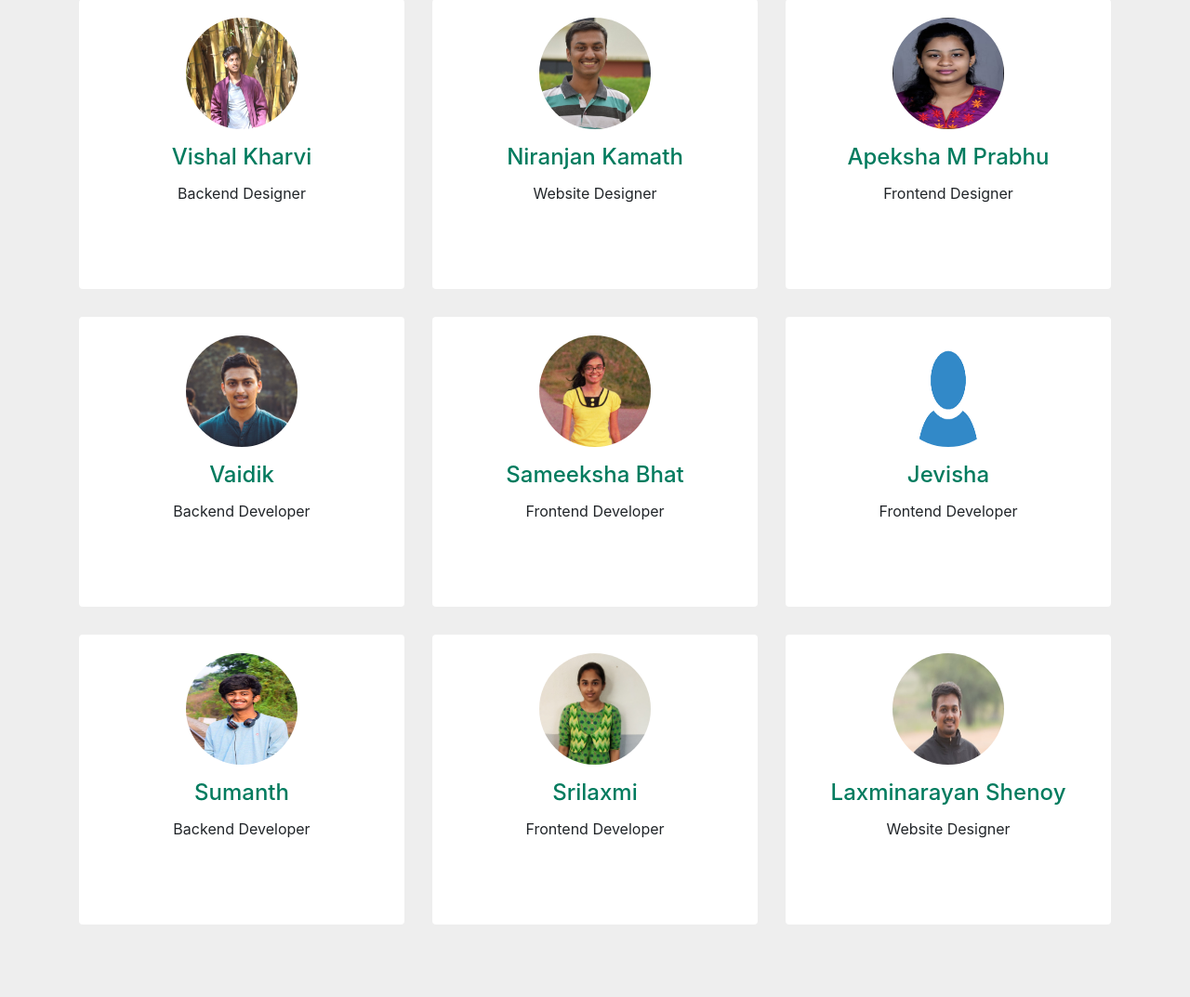
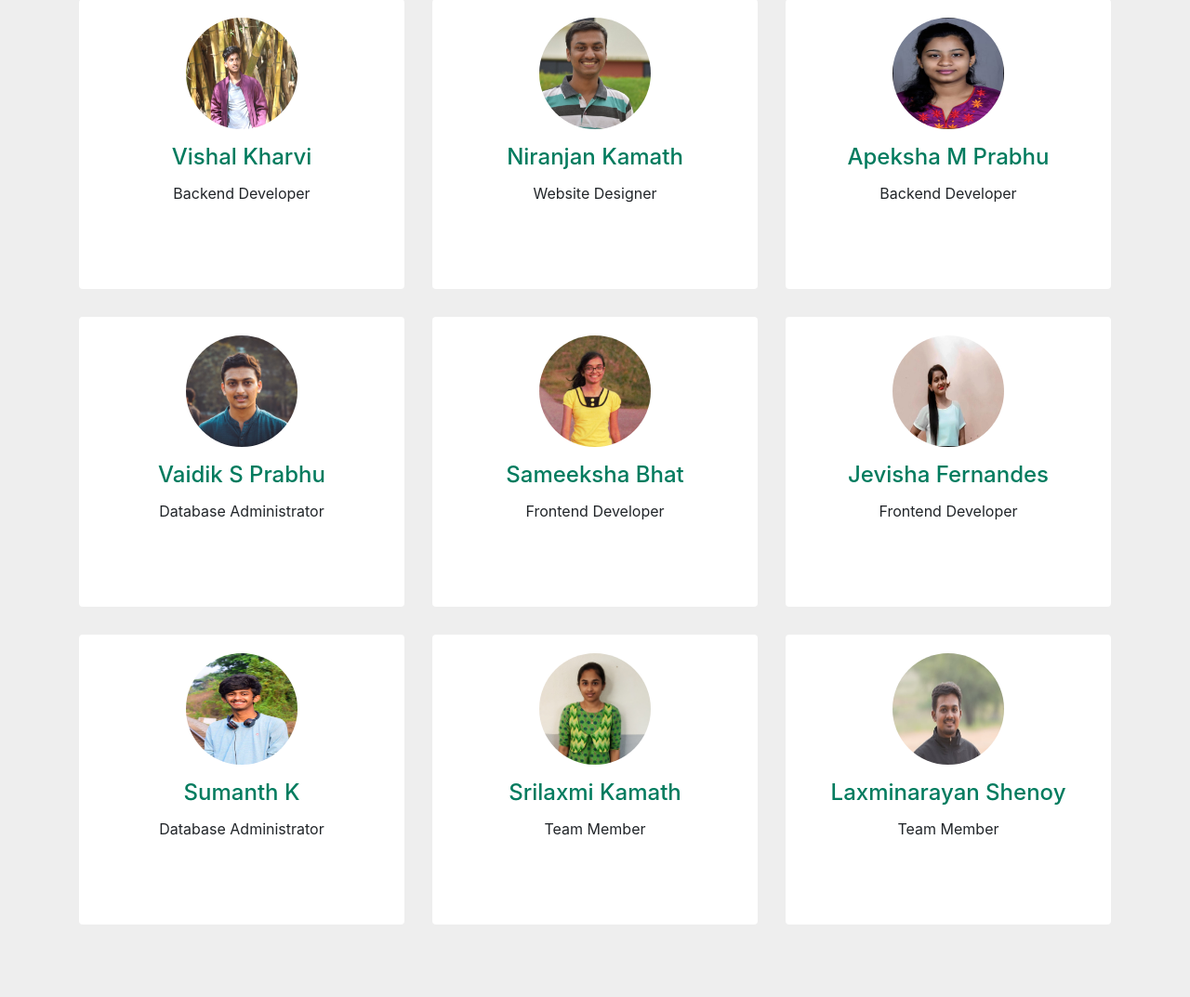
Before and after one commit to AchintyaSushiksha/SCL-Maxo, a Flask app: page /about in a window 1280 px wide. Shown: the part 239-1312 px from the top of the page at 93% size. Run offline with Flask 2, Linux system fonts and the light colour scheme; the visitor is signed in with stand-in values (Sample User, id 1); some libraries are stand-ins or nearby versions.

Commit message:
Update about.html

```diff
--- a/maxo_scl/templates/about.html
+++ b/maxo_scl/templates/about.html
@@ -225,7 +225,7 @@ section .section-title {
                                 <div class="card-body text-center">
                                     <p><img class=" img-fluid" src="static/images/vishal.jpg" alt="card image"></p>
                                     <h4 class="card-title">Vishal Kharvi</h4>
-                                    <p class="card-text">Backend Designer</p>
+                                    <p class="card-text">Backend Developer</p>
 
                                 </div>
                             </div>
@@ -315,7 +315,7 @@ section .section-title {
                                 <div class="card-body text-center">
                                     <p><img class=" img-fluid" src="static/images/apeksha.jpeg" alt="card image"></p>
                                     <h4 class="card-title">Apeksha M Prabhu</h4>
-                                    <p class="card-text">Frontend Designer</p>
+                                    <p class="card-text">Backend Developer</p>
 
                                 </div>
                             </div>
@@ -360,8 +360,8 @@ section .section-title {
                             <div class="card">
                                 <div class="card-body text-center">
                                     <p><img class=" img-fluid" src="static/images/vaidik.jpeg" alt="card image"></p>
-                                    <h4 class="card-title">Vaidik </h4>
-                                    <p class="card-text">Backend Developer</p>
+                                    <h4 class="card-title">Vaidik S Prabhu</h4>
+                                    <p class="card-text">Database Administrator</p>
                                 </div>
                             </div>
                         </div>
@@ -448,8 +448,8 @@ section .section-title {
                         <div class="frontside">
                             <div class="card">
                                 <div class="card-body text-center">
-                                    <p><img class=" img-fluid" src="static/images/images1.png" alt="card image"></p>
-                                    <h4 class="card-title">Jevisha</h4>
+                                    <p><img class=" img-fluid" src="static/images/jevisha.jpg" alt="card image"></p>
+                                    <h4 class="card-title">Jevisha Fernandes</h4>
                                     <p class="card-text">Frontend Developer</p>
 
                                 </div>
@@ -497,8 +497,8 @@ section .section-title {
                             <div class="card">
                                 <div class="card-body text-center">
                                     <p><img class=" img-fluid" src="static/images/Sumanth K.jpg" alt="card image"></p>
-                                    <h4 class="card-title">Sumanth </h4>
-                                    <p class="card-text">Backend Developer</p>
+                                    <h4 class="card-title">Sumanth K</h4>
+                                    <p class="card-text">Database Administrator</p>
 
                                 </div>
                             </div>
@@ -547,8 +547,8 @@ section .section-title {
                             <div class="card">
                                 <div class="card-body text-center">
                                     <p><img class=" img-fluid" src="static/images/srilaxmi.jpg" alt="card image"></p>
-                                    <h4 class="card-title">Srilaxmi</h4>
-                                    <p class="card-text">Frontend Developer</p>
+                                    <h4 class="card-title">Srilaxmi Kamath</h4>
+                                    <p class="card-text">Team Member</p>
 
                                 </div>
                             </div>
@@ -592,7 +592,7 @@ section .section-title {
                                 <div class="card-body text-center">
                                     <p><img class=" img-fluid" src="static/images/laxminarayan.jpg" alt="card image"></p>
                                     <h4 class="card-title">Laxminarayan Shenoy </h4>
-                                    <p class="card-text">Website Designer</p>
+                                    <p class="card-text">Team Member</p>
 
                                 </div>
                             </div>
```
